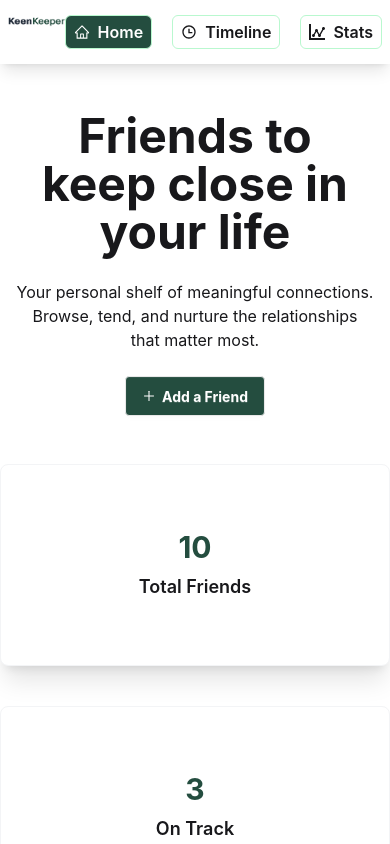
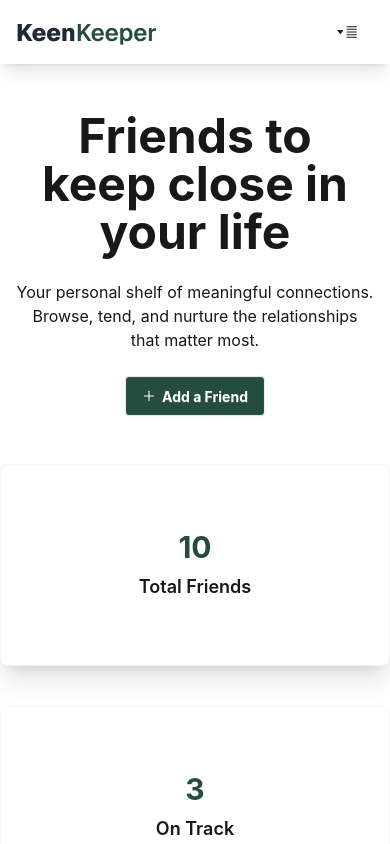
Before and after one commit to Rakibul611852/Keen-keeper-Assignment-7, a React (Vite) app: page / in a window 390 px wide. Shown: the top 844 px of the page. Built offline with nearby package versions, Linux system fonts and the light colour scheme.

Commit message:
responsive added here

```diff
--- a/src/components/shared/navbar/Navbar.jsx
+++ b/src/components/shared/navbar/Navbar.jsx
@@ -1,73 +1,70 @@
 import React from 'react'
-
 import logo from "../../../assets/logo.png"
 import { AiOutlineHome } from "react-icons/ai";
 import { RiTimeLine } from 'react-icons/ri';
 import { ImStatsDots } from 'react-icons/im';
 import { NavLink } from 'react-router';
+import { RxDropdownMenu } from 'react-icons/rx';
 
 const Navbar = () => {
-const Links = <>
+
+  const linkClass = ({ isActive }) =>
+    `flex items-center gap-2 border border-green-200 rounded-md px-3 py-1 font-semibold ${
+      isActive ? "text-white bg-[#244D3F]" : "hover:bg-[#244D3F] hover:text-white"
+    }`;
+
+  const Links = (
+    <>
       <li>
-    <NavLink
-      to={"/"}
-      className={({ isActive }) =>
-      `flex items-center gap-2
-      border border-green-200 rounded-md px-2 py-1 font-semibold ${ isActive
-          ? " text-white bg-[#244D3F] px-2 py-1 rounded"
-          : ""}`
-      }
-    >
+        <NavLink to={"/"} className={linkClass}>
           <AiOutlineHome /> Home
         </NavLink>
       </li>
 
       <li>
-    <NavLink
-      to={"/timeline"}
-       className={({ isActive }) =>
-      `flex items-center gap-2
-      border border-green-200 rounded-md px-2 py-1 font-semibold${ isActive
-          ? " text-white bg-[#244D3F] px-2 py-1 rounded"
-          : ""}`
-      }
-    >
+        <NavLink to={"/timeline"} className={linkClass}>
           <RiTimeLine /> Timeline
         </NavLink>
       </li>
 
       <li>
-    <NavLink
-      to={"/stats"}
-       className={({ isActive }) =>
-      `flex items-center gap-2
-      border border-green-200 rounded-md px-2 py-1 font-semibold ${ isActive
-          ? " text-white bg-[#244D3F] px-2 py-1 rounded"
-          : ""}`
-      }
-    >
+        <NavLink to={"/stats"} className={linkClass}>
           <ImStatsDots /> Stats
         </NavLink>
       </li>
     </>
+  );
 
   return (
-<div className='navbar bg-base-100 shadow-lg'>
-     <div className='flex justify-between container mx-auto'>
+    <div className="navbar bg-base-100 shadow-lg px-4">
+      <div className="container mx-auto flex justify-between items-center">
 
-             {/* left */}
-         <div className="">
-            <img src={logo} alt="Logo" />
+        <div className="flex items-center gap-2">
+          <img src={logo} alt="Logo"/>
         </div>
 
-             {/* right */}
-         <div>
+        <div className="dropdown md:hidden">
+          <div tabIndex={0} role="button" className="btn btn-ghost text-xl">
+            <RxDropdownMenu />
+          </div>
+          <ul
+            tabIndex={0}
+            className="menu menu-md dropdown-content mt-3 p-3 shadow bg-base-100 rounded-box w-52 space-y-2"
+          >
+            {Links}
+          </ul>
+        </div>
+
+        {/* 🔥 DESKTOP MENU (Tablet + Desktop) */}
+        <div className="hidden md:flex">
           <ul className="flex items-center gap-5">
             {Links}
           </ul>
         </div>
+
       </div>
     </div>
-  )
-}
+  );
+};
+
 export default Navbar;
```
Lines whose indentation alone changed are shown as unchanged.
